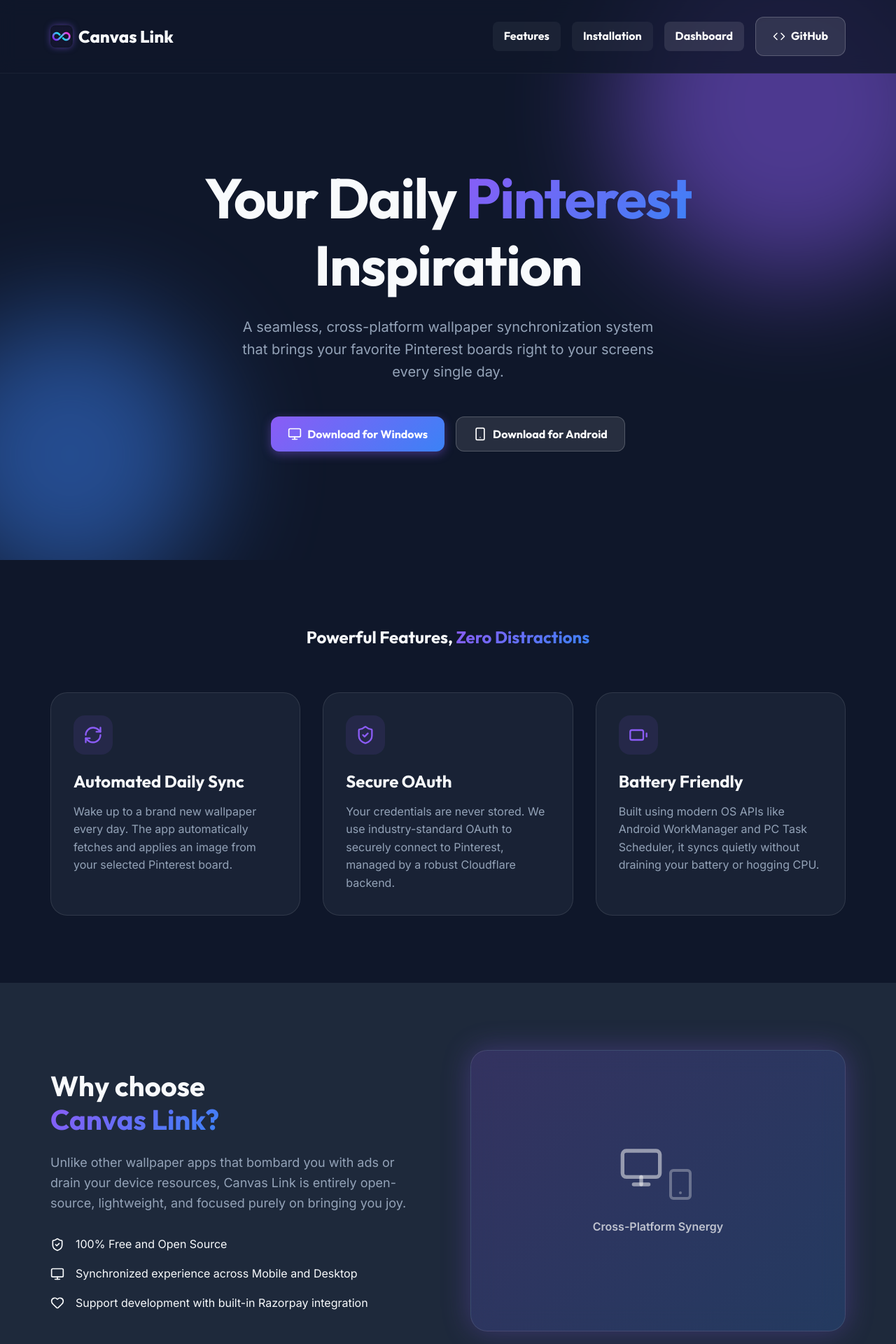
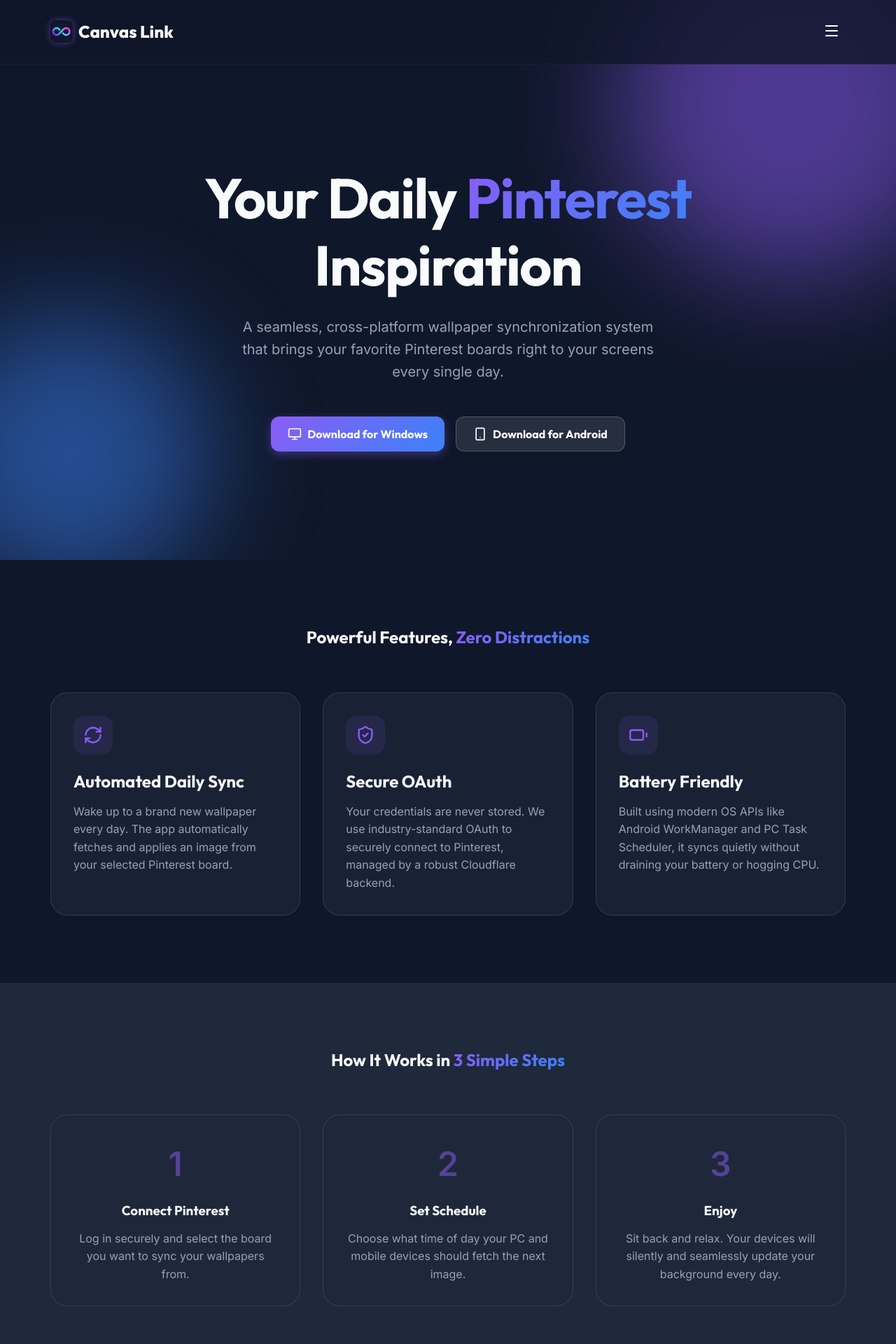
Before and after one commit to Ezaz777/Canvas-Link, a React (Vite) app in the folder landing-page/: page / in a window 1280 px wide. Shown: the top 1920 px of the page at 70% size. Built offline with nearby package versions, Linux system fonts and the light colour scheme.

Commit message:
feat: expand landing page features and add universal hamburger menu

```diff
--- a/landing-page/src/App.jsx
+++ b/landing-page/src/App.jsx
@@ -103,8 +103,37 @@
         </div>
       </section>
 
+      {/* How It Works Section */}
+      <section className="section" style={{ background: 'var(--color-bg-secondary)' }}>
+        <div className="container">
+          <div style={{ textAlign: 'center', marginBottom: '4rem' }}>
+            <h2>How It Works in <span className="text-gradient">3 Simple Steps</span></h2>
+          </div>
+
+          <div style={{ display: 'grid', gridTemplateColumns: 'repeat(auto-fit, minmax(250px, 1fr))', gap: '2rem', textAlign: 'center' }}>
+            <div className="glass-panel" style={{ padding: '2rem' }}>
+              <div style={{ fontSize: '3rem', fontWeight: 'bold', color: 'rgba(139, 92, 246, 0.5)', marginBottom: '1rem' }}>1</div>
+              <h3 style={{ marginBottom: '1rem' }}>Connect Pinterest</h3>
+              <p className="feature-desc">Log in securely and select the board you want to sync your wallpapers from.</p>
+            </div>
+
+            <div className="glass-panel" style={{ padding: '2rem' }}>
+              <div style={{ fontSize: '3rem', fontWeight: 'bold', color: 'rgba(139, 92, 246, 0.5)', marginBottom: '1rem' }}>2</div>
+              <h3 style={{ marginBottom: '1rem' }}>Set Schedule</h3>
+              <p className="feature-desc">Choose what time of day your PC and mobile devices should fetch the next image.</p>
+            </div>
+
+            <div className="glass-panel" style={{ padding: '2rem' }}>
+              <div style={{ fontSize: '3rem', fontWeight: 'bold', color: 'rgba(139, 92, 246, 0.5)', marginBottom: '1rem' }}>3</div>
+              <h3 style={{ marginBottom: '1rem' }}>Enjoy</h3>
+              <p className="feature-desc">Sit back and relax. Your devices will silently and seamlessly update your background every day.</p>
+            </div>
+          </div>
+        </div>
+      </section>
+
       {/* Why Us Section */}
-      <section className="section why-section">
+      <section className="section why-section" style={{ background: 'var(--color-bg)' }}>
         <div className="container why-grid">
           <div>
             <h2 style={{ fontSize: '2.5rem', marginBottom: '1.5rem' }}>Why choose <br/><span className="text-gradient">Canvas Link?</span></h2>
@@ -132,6 +161,32 @@
               <Monitor size={64} style={{ color: 'rgba(255,255,255,0.5)', marginBottom: '1rem' }} />
               <Smartphone size={48} style={{ color: 'rgba(255,255,255,0.3)' }} />
               <p style={{ marginTop: '1rem', color: 'rgba(255,255,255,0.7)', fontWeight: '600' }}>Cross-Platform Synergy</p>
+            </div>
+          </div>
+        </div>
+      </section>
+
+      {/* FAQ Section */}
+      <section className="section" style={{ background: 'var(--color-bg-secondary)' }}>
+        <div className="container" style={{ maxWidth: '800px' }}>
+          <div style={{ textAlign: 'center', marginBottom: '4rem' }}>
+            <h2>Frequently Asked <span className="text-gradient">Questions</span></h2>
+          </div>
+
+          <div style={{ display: 'flex', flexDirection: 'column', gap: '1.5rem' }}>
+            <div className="glass-panel" style={{ padding: '2rem' }}>
+              <h3 style={{ marginBottom: '0.5rem' }}>Does this drain my battery?</h3>
+              <p className="feature-desc">Not at all! We use native OS APIs (Android WorkManager and Windows Task Scheduler) which are highly optimized to run in the background without hogging resources.</p>
+            </div>
+
+            <div className="glass-panel" style={{ padding: '2rem' }}>
+              <h3 style={{ marginBottom: '0.5rem' }}>What if I don't like today's wallpaper?</h3>
+              <p className="feature-desc">You can use the "Skip Wallpaper" button on the dashboard. It instantly fast-forwards your cycle to the next image and syncs that choice across your devices.</p>
+            </div>
+
+            <div className="glass-panel" style={{ padding: '2rem' }}>
+              <h3 style={{ marginBottom: '0.5rem' }}>Is Canvas Link really free?</h3>
+              <p className="feature-desc">Yes! It is 100% free and open-source. However, if you'd like to support the developer and server costs, there is a built-in Razorpay donation option in the dashboard!</p>
             </div>
           </div>
         </div>
@@ -190,26 +245,14 @@
     <>
       {/* Navbar */}
       <nav className="navbar">
-        <div className="container">
+        <div className="container" style={{ position: 'relative' }}>
           <div className="nav-brand">
             <img src="/logo.png" alt="Logo" style={{ width: 32, height: 32, borderRadius: '8px', boxShadow: '0 0 10px rgba(139, 92, 246, 0.5)' }} />
             <Link to="/" style={{ color: 'inherit' }}>Canvas Link</Link>
           </div>
 
           <div className="desktop-nav-links">
-            <Link to="/features" className="btn" style={{ background: 'rgba(255,255,255,0.05)', color: '#fff', padding: '8px 16px', borderRadius: '8px', textDecoration: 'none', fontWeight: '600' }}>
-              Features
-            </Link>
-            <Link to="/installation" className="btn" style={{ background: 'rgba(255,255,255,0.05)', color: '#fff', padding: '8px 16px', borderRadius: '8px', textDecoration: 'none', fontWeight: '600' }}>
-              Installation
-            </Link>
-            <Link to="/dashboard" className="btn" style={{ background: 'rgba(255,255,255,0.1)', color: '#fff', padding: '8px 16px', borderRadius: '8px', textDecoration: 'none', fontWeight: '600' }}>
-              Dashboard
-            </Link>
-            <a href="https://github.com/Ezaz777/Canvas-Link" target="_blank" rel="noreferrer" className="btn btn-secondary">
-              <Code size={18} />
-              <span>GitHub</span>
-            </a>
+            {/* Desktop nav links removed as requested - mobile menu used globally */}
           </div>
 
           <button
@@ -220,7 +263,7 @@
           </button>
 
           {isMobileMenuOpen && (
-            <div className="mobile-menu">
+            <div className="mobile-menu open">
               <Link to="/features" className="btn" style={{ background: 'rgba(255,255,255,0.05)', color: '#fff', padding: '8px 16px', borderRadius: '8px', textDecoration: 'none', fontWeight: '600', justifyContent: 'center' }} onClick={() => setIsMobileMenuOpen(false)}>
                 Features
               </Link>
--- a/landing-page/src/Features.jsx
+++ b/landing-page/src/Features.jsx
@@ -3,7 +3,10 @@
 import {
   FastForward,
   Zap,
-  Sparkles
+  Sparkles,
+  Cloud,
+  Code2,
+  HeartHandshake
 } from 'lucide-react';
 
 const Features = () => {
@@ -97,6 +100,39 @@
               </p>
             </div>
 
+            {/* Cloud Backend */}
+            <div className="glass-panel" style={{ padding: '3rem', borderRadius: '24px' }}>
+              <div style={{ display: 'flex', alignItems: 'center', gap: '1rem', marginBottom: '1.5rem' }}>
+                <Cloud size={28} className="text-gradient" />
+                <h2 style={{ fontSize: '2rem', margin: 0 }}>Secure Cloud Backend</h2>
+              </div>
+              <p style={{ fontSize: '1.1rem', lineHeight: '1.8', color: 'rgba(255,255,255,0.8)' }}>
+                Powered by Cloudflare Workers and D1 Serverless SQL databases, the Canvas Link backend is built for speed and security. Your Pinterest OAuth tokens are heavily encrypted using AES-GCM before being stored, ensuring that your Pinterest account remains completely safe and private.
+              </p>
+            </div>
+
+            {/* Open Source */}
+            <div className="glass-panel" style={{ padding: '3rem', borderRadius: '24px' }}>
+              <div style={{ display: 'flex', alignItems: 'center', gap: '1rem', marginBottom: '1.5rem' }}>
+                <Code2 size={28} className="text-gradient" />
+                <h2 style={{ fontSize: '2rem', margin: 0 }}>100% Free & Open Source</h2>
+              </div>
+              <p style={{ fontSize: '1.1rem', lineHeight: '1.8', color: 'rgba(255,255,255,0.8)' }}>
+                Unlike other wallpaper apps filled with subscriptions and ads, Canvas Link is totally free and open-source. Anyone can view the code, verify its security, or contribute to making the project even better on GitHub.
+              </p>
+            </div>
+
+            {/* Developer Support */}
+            <div className="glass-panel" style={{ padding: '3rem', borderRadius: '24px' }}>
+              <div style={{ display: 'flex', alignItems: 'center', gap: '1rem', marginBottom: '1.5rem' }}>
+                <HeartHandshake size={28} className="text-gradient" />
+                <h2 style={{ fontSize: '2rem', margin: 0 }}>Support the Developer</h2>
+              </div>
+              <p style={{ fontSize: '1.1rem', lineHeight: '1.8', color: 'rgba(255,255,255,0.8)' }}>
+                If you love the app and want to help cover the costs of the cloud servers, Canvas Link has a built-in Razorpay integration in the mobile dashboard. You can securely and easily drop a tip to keep the project alive!
+              </p>
+            </div>
+
           </motion.div>
         </div>
       </section>
--- a/landing-page/src/index.css
+++ b/landing-page/src/index.css
@@ -283,13 +283,11 @@
 }
 
 .desktop-nav-links {
-  display: flex;
-  gap: 1rem;
-  align-items: center;
+  display: none !important;
 }
 
 .mobile-menu-btn {
-  display: none;
+  display: block;
   background: none;
   border: none;
   color: white;
@@ -299,6 +297,21 @@
 
 .mobile-menu {
   display: none;
+}
+
+.mobile-menu.open {
+  display: flex;
+  position: absolute;
+  top: 100%;
+  right: 2rem;
+  flex-direction: column;
+  gap: 1rem;
+  padding: 1rem;
+  background: rgba(30, 41, 59, 0.95);
+  border-radius: var(--radius-md);
+  margin-top: 1rem;
+  border: 1px solid rgba(255, 255, 255, 0.1);
+  min-width: 200px;
 }
 
 @media (max-width: 600px) {
@@ -317,24 +330,10 @@
     flex-wrap: wrap;
   }
 
-  .desktop-nav-links {
-    display: none !important;
-  }
-
-  .mobile-menu-btn {
-    display: block !important;
-  }
-
-  .mobile-menu {
+  .mobile-menu.open {
+    position: static;
     width: 100%;
-    display: flex;
-    flex-direction: column;
-    gap: 1rem;
-    padding: 1rem;
-    background: rgba(30, 41, 59, 0.95);
-    border-radius: var(--radius-md);
-    margin-top: 1rem;
-    border: 1px solid rgba(255, 255, 255, 0.1);
+    right: auto;
   }
 
   .hero {
```
